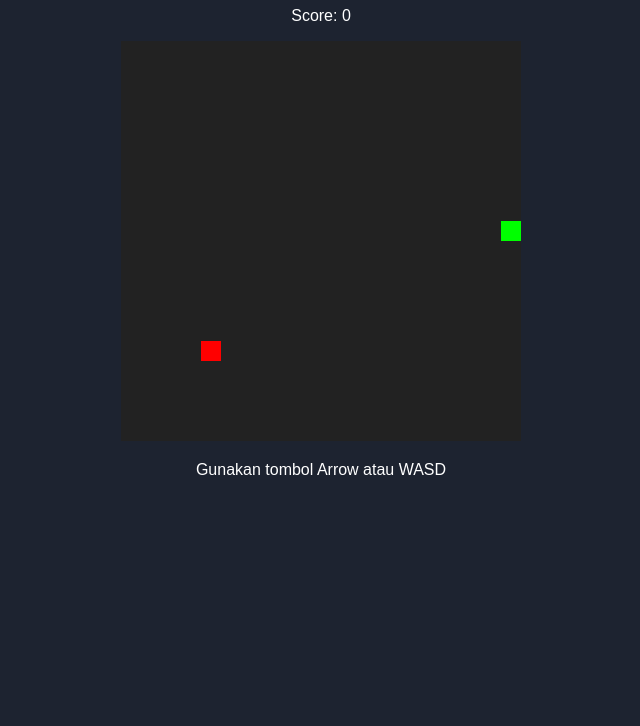
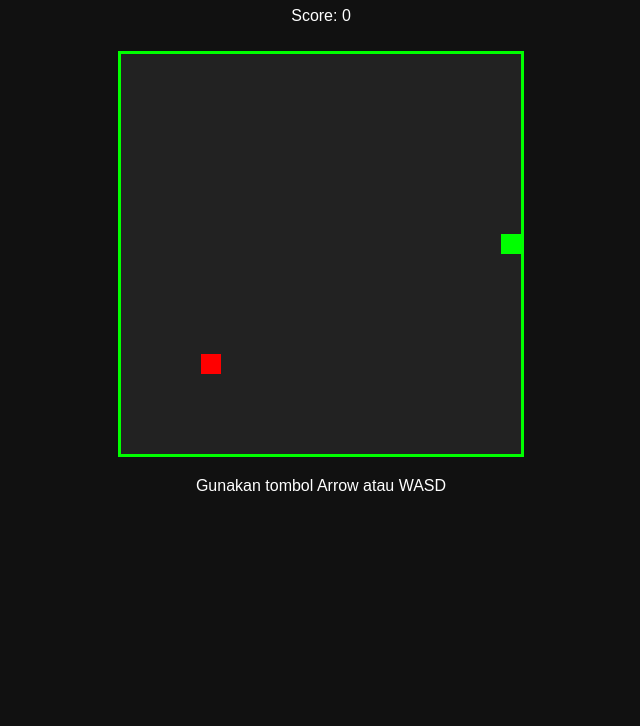
Before and after one commit to Daikinetherite2/Block-arcadia, a plain HTML site: page index.html in a window 1280 px wide. Shown: the part 74-800 px from the top of the page, without its empty margins (319-959 px from the left). Drawn offline with Linux system fonts and the light colour scheme.

Commit message:
Update style.css

```diff
--- a/style.css
+++ b/style.css
@@ -1 +1,13 @@
-body{font-family:Arial;text-align:center;background:#1d2330;color:#fff}#board{display:grid;grid-template-columns:repeat(8,40px);gap:2px;justify-content:center;margin:20px auto}.cell{width:40px;height:40px;background:#394055}.fill{background:#59c1ff}button{margin:5px}
+body{
+    margin:0;
+    background:#111;
+    color:white;
+    font-family:Arial;
+    text-align:center;
+}
+
+canvas{
+    background:#222;
+    border:3px solid lime;
+    margin-top:10px;
+}
```
